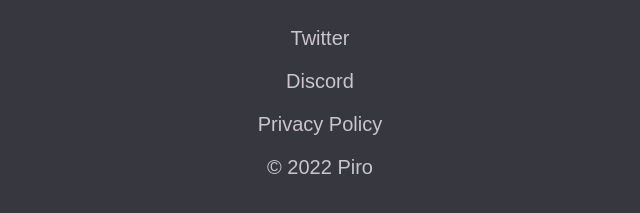
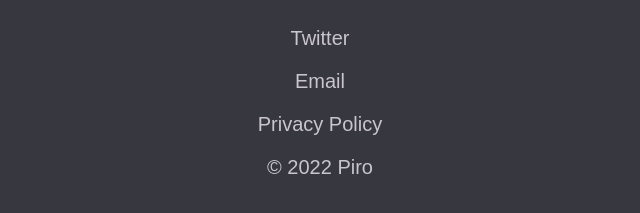
Before and after one commit to Piro-App/Website, a plain HTML site: page index.html in a window 1280 px wide. Shown: the part 1370-1583 px from the top of the page, 320-960 px from the left. Drawn offline with Linux system fonts and the light colour scheme; a web font is replaced by a local one.

Commit message:
feat: email link

```diff
--- a/index.html
+++ b/index.html
@@ -57,7 +57,8 @@
 </div>
 <div class="footer-wrapper">
     <a class="footer-item" role="navigation" id="twitter" href="https://twitter.com/charlie_piro" target="_blank">Twitter</a>
-    <a class="footer-item" role="navigation" id="discord" href="https://discord.gg/YXmBGf5Xv3" target="_blank">Discord</a>
+    <!-- <a class="footer-item" role="navigation" id="discord" href="https://discord.gg/YXmBGf5Xv3" target="_blank">Discord</a> -->
+    <a class="footer-item" role="navigation" id="email" href="mailto:dev@piroapp.xyz">Email</a>
     <a class="footer-item" role="navigation" id="privacy-policy" href="privacy.html">Privacy Policy</a>
     <div class="footer-item">
         &copy;
```
Also changed, not shown: 1 other file.
